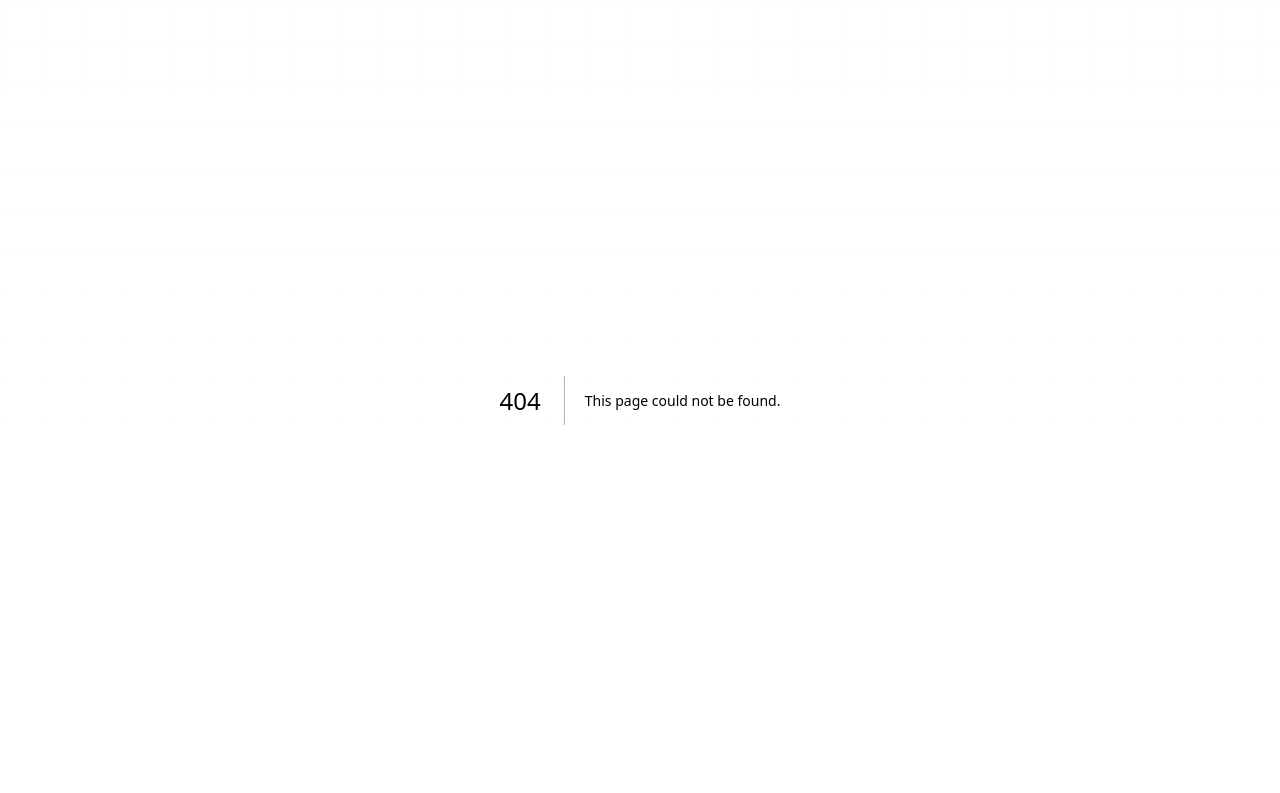
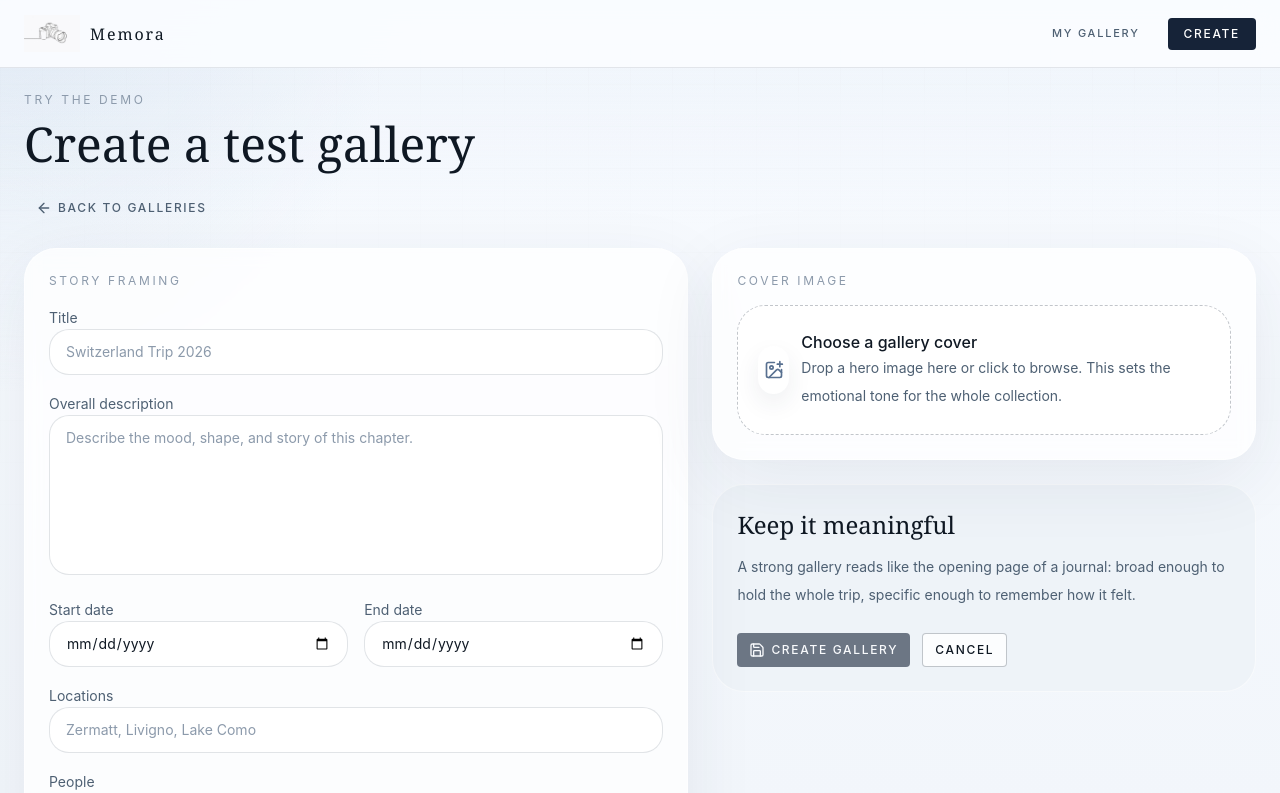
Before and after one commit to finnlutton/memora, a Next.js app: page /demo/create in a window 1280 px wide. Before the commit this address had no page. Shown: the top 793 px of the page. Built offline with nearby package versions, Linux system fonts and the light colour scheme.

Commit message:
explore demo fix

```diff
--- /dev/null
+++ b/app/demo/create/page.tsx
@@ -0,0 +1,65 @@
+"use client";
+
+import { useRouter } from "next/navigation";
+import { AppShell } from "@/components/app-shell";
+import { GalleryForm } from "@/components/gallery-form";
+import { useMemoraStore } from "@/hooks/use-memora-store";
+import { createId } from "@/lib/utils";
+import type { MemoryPhoto } from "@/types/memora";
+
+function formatSubgalleryDateLabel(startDate: string, endDate: string): string {
+  if (!startDate) return "Your journey";
+  const start = new Date(startDate);
+  const startStr = start.toLocaleDateString("en", { month: "short", day: "numeric" });
+  if (!endDate || startDate === endDate) return startStr;
+  const end = new Date(endDate);
+  const endStr = end.toLocaleDateString("en", { month: "short", day: "numeric" });
+  return start.getMonth() === end.getMonth()
+    ? `${startStr.split(" ")[0]} ${start.getDate()}-${end.getDate()}`
+    : `${startStr} - ${endStr}`;
+}
+
+export default function DemoCreatePage() {
+  const router = useRouter();
+  const { createGallery, createSubgallery } = useMemoraStore();
+
+  return (
+    <AppShell>
+      <section className="mb-6">
+        <p className="text-xs uppercase tracking-[0.22em] text-[color:var(--ink-faint)]">
+          Try the demo
+        </p>
+        <h1 className="mt-3 font-serif text-5xl text-[color:var(--ink)]">Create a test gallery</h1>
+      </section>
+      <GalleryForm
+        createLabel="Create gallery"
+        onSubmit={(value) => {
+          const galleryId = createGallery(value);
+          const tempSubgalleryId = createId("temp-sub");
+          const now = new Date().toISOString();
+          const firstLocation = value.locations[0]?.trim() || "Your journey";
+          const locationDisplay = value.locations.length > 1
+            ? `${firstLocation} and ${value.locations.length - 1} more`
+            : firstLocation;
+          const coverPhoto: MemoryPhoto = {
+            id: createId("photo"),
+            subgalleryId: tempSubgalleryId,
+            src: value.coverImage,
+            caption: "",
+            createdAt: now,
+            order: 0,
+          };
+          createSubgallery(galleryId, {
+            title: value.title,
+            coverImage: value.coverImage,
+            location: locationDisplay,
+            dateLabel: formatSubgalleryDateLabel(value.startDate, value.endDate),
+            description: value.description,
+            photos: [coverPhoto],
+          });
+          router.push("/galleries");
+        }}
+      />
+    </AppShell>
+  );
+}
--- a/app/page.tsx
+++ b/app/page.tsx
@@ -20,7 +20,7 @@ export default function HomePage() {
           </h1>
           <div className="mt-4">
             <Button asChild>
-              <Link href="/galleries/new">
+              <Link href="/demo/create">
                 Explore demo
                 <ArrowRight className="h-3 w-3" />
               </Link>
--- a/components/app-shell.tsx
+++ b/components/app-shell.tsx
@@ -4,7 +4,6 @@ import Image from "next/image";
 import Link from "next/link";
 import { usePathname } from "next/navigation";
 import { useState } from "react";
-import { useMemoraStore } from "@/hooks/use-memora-store";
 import { cn } from "@/lib/utils";
 import { Button } from "@/components/ui/button";
 
@@ -17,8 +16,6 @@ export function AppShell({
 }) {
   const pathname = usePathname();
   const isHomePage = pathname === "/";
-  const { onboarding, getNextOnboardingRoute } = useMemoraStore();
-  const createHref = onboarding.onboardingComplete ? "/galleries/new" : getNextOnboardingRoute();
 
   return (
     <div
@@ -48,7 +45,7 @@ export function AppShell({
           <nav className="flex items-center gap-1 md:gap-2">
             <NavLink href="/galleries">My Gallery</NavLink>
             <Button asChild variant="primary" className="ml-1 px-4 py-2 md:ml-2">
-              <Link href={createHref}>Create</Link>
+              <Link href="/auth">Create</Link>
             </Button>
           </nav>
         </div>
```
